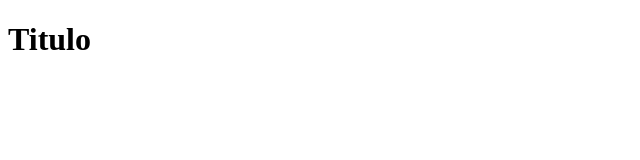
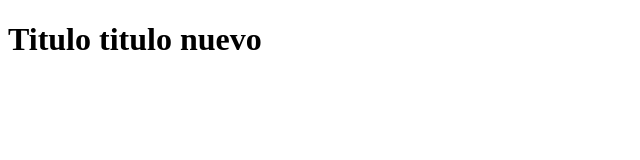
Before and after one commit to JaviKo500/hello-word-git, a plain HTML site: page index.html in a window 1280 px wide. Shown: the whole page, without its empty margins (0-640 px from the left). Drawn offline with Linux system fonts and the light colour scheme.

Commit message:
se modifico el titulo

```diff
--- a/index.html
+++ b/index.html
@@ -8,7 +8,7 @@
 </head>
 
 <body>
-    <h1>Titulo</h1>
+    <h1>Titulo titulo nuevo</h1>
 </body>
 
 </html>
```
